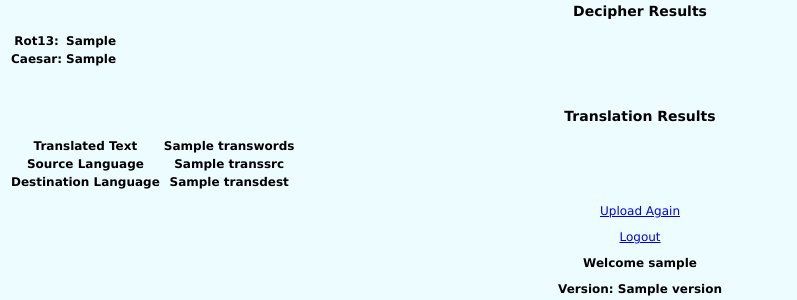
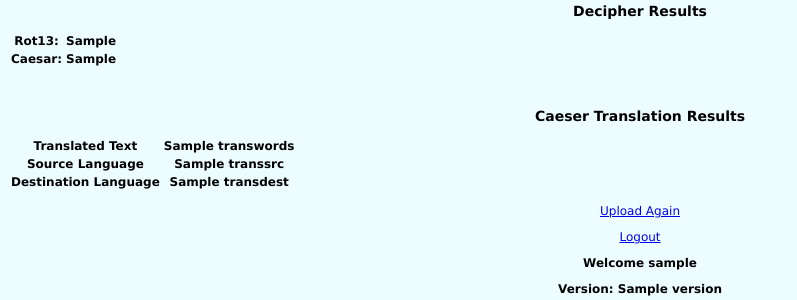
Before and after one commit to IST440WFALL19/decoderflask, a Flask app: template templates/results.html in a window 1280 px wide. Shown: the part 155-455 px from the top of the page, without its empty margins (0-797 px from the left). Run offline with Flask 2, Linux system fonts and the light colour scheme; the template is opened without the code that fills it: most values are stand-ins (such as "Sample title", 1, 10 or a date in 2020); lists and menus that the app fills with data are empty.

Commit message:
Cleaning text before deciphering

```diff
--- a/app.py
+++ b/app.py
@@ -1,7 +1,7 @@
 from __future__ import print_function
 # A very simple Flask Hello World app for you to get started with...
 # http://flask.palletsprojects.com/en/1.0.x/patterns/fileuploads/
-import os
+import os, re
 from googletrans import Translator
 from flask import Flask, flash, request, redirect, url_for, send_from_directory, render_template, session, escape
 from secretpy import Caesar, Rot13, alphabets, CryptMachine
@@ -128,8 +128,9 @@ def upload_page():
                 transsrc = transtext.src
                 # Get language translaged to (En)
                 transdest = transtext.dest
-
-                # TODO Before sending the text to the deciphering functions, we should pull out all of the numbers so it's just A-Z, a-z left.
+                print("transtext: {}".format(transtext))
+                # TODO Before sending the text to the deciphering functions, we should pull out all of the numbers so it's just A-Z, a-z, special chars left.
+                cleantext = " ".join(re.findall(r"[a-zA-Z0-9]+", k))
                 # Try a rot13 decipher
                 rot13output = rot13_decipher(imagetext)
                 print("rot13 output: {0}".format(rot13output))
--- a/templates/results.html
+++ b/templates/results.html
@@ -31,7 +31,7 @@
 <br/>
 <br/>
 {% if transwords %}
-<h2>Translation Results</h2>
+<h2>Caeser Translation Results</h2>
 <table>
  <tr>
      <th>Translated Text</th>
```
